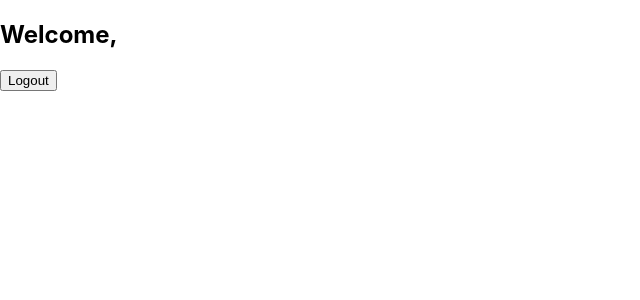
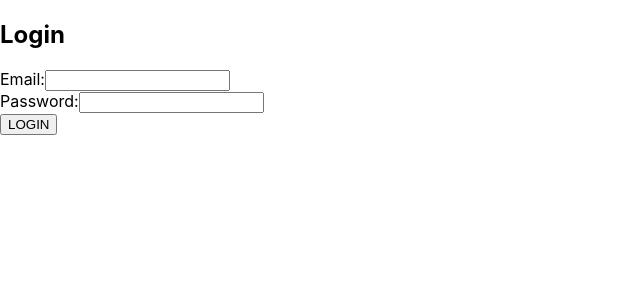
Before and after one commit to code-eric/login-b2bit, a React (Create React App) app: page / in a window 1280 px wide. Shown: the top 300 px of the page, without its empty margins (0-640 px from the left). Built offline with nearby package versions, Linux system fonts and the light colour scheme.

Commit message:
adaptando para b2bit

```diff
--- a/src/App.js
+++ b/src/App.js
@@ -1,4 +1,5 @@
 import React, {useState} from 'react'
+import LoginForm from './components/LoginForm';
 
 function App() {
   const adminUser = {
@@ -7,28 +8,59 @@ function App() {
   }
 
 
-  const [user, setUser] = useState({name:"",password:""});
-  const [error, setError] = useState("")
+  const [user, setUser] = useState({email:""});
+  const [error, setError] = useState("");
 
   const Login = details => {
-    console.log(details);
+    //console.log(details);
+
+
+    /*
+    if(details.username === adminUser.username && details.password === adminUser.password){
+      setUser({
+        name: details.name,
+        email: details.email
+      })
+    }else{
+      setError("details do not match")
+    }
+    */
+    console.log(details)
+    fetch('https://frontendproject.b2bit.company/account/tokens/',{
+      method: 'POST',
+      headers: {'Content-Type': 'application/json'},
+      body: JSON.stringify(details)
+    }).then((response) => {
+      if (response.ok) {
+        setUser({
+          name: details.name,
+          email: details.email
+        })
+      }else{
+        setError("details do not match")
+      }
+
+    })
+
+
   }
 
   const Logout = () => {
-    console.log("logout");
+    setUser({email:""});
+    setError("")
   }
 
   return (
 
     <div className="App">
-      {(user.email != "") ?(
+      {(user.email != "") ? (
         <div className="welcome">
-          <h2>Welcome, <span>{user.name}</span></h2>
-          <button>Logout</button>
-        </div>):(
-          <LoginForm />
-        )
-      }
+          <h2>Email is: <span>{user.email}</span></h2>
+          <button onClick={Logout}>Logout</button>
+        </div>
+        ) : (
+          <LoginForm Login={Login} error={error}/>
+        )}
     </div>
   );
 }
--- a/src/components/LoginForm.js
+++ b/src/components/LoginForm.js
@@ -1,25 +1,30 @@
-import React from 'react'
+import React, {useState} from 'react'
 
-function LoginForm() {
+function LoginForm({Login, error}) {
+  const [details, setDetails] = useState({email:"", password:""});
+
+  const submitHandler = e=>{
+    e.preventDefault();
+
+    Login(details);
+  }
+
   return (
-    <form>
+    <form onSubmit={submitHandler}>
         <div className="form-inner">
             <h2>Login</h2>
-            {/*Error*/}
+            {(error != "") ? (<div className="error">{error}</div>) : "" }
 
         </div>
         <div className="form-group">
-            <label htmlFor='name'>Name:</label>
-            <input type="text" name='name' id='name'/>
+            <label htmlFor='email'>Email:</label>
+            <input type="email" name='email' id='email' onChange={e=>setDetails({...details, email: e.target.value})} value={details.email}/>
         </div>
         <div className="form-group">
-            <label htmlFor='email'>Name:</label>
-            <input type="email" name='email' id='email'/>
+            <label htmlFor='password'>Password:</label>
+            <input type="password" name='password' id='password' onChange={e=>setDetails({...details, password: e.target.value})} value={details.password}/>
         </div>
-        <div className="form-group">
-            <label htmlFor='password'>Name:</label>
-            <input type="password" name='password' id='password'/>
-        </div>
+        <input type="submit" value="LOGIN" />
     </form>
   )
 }
```
